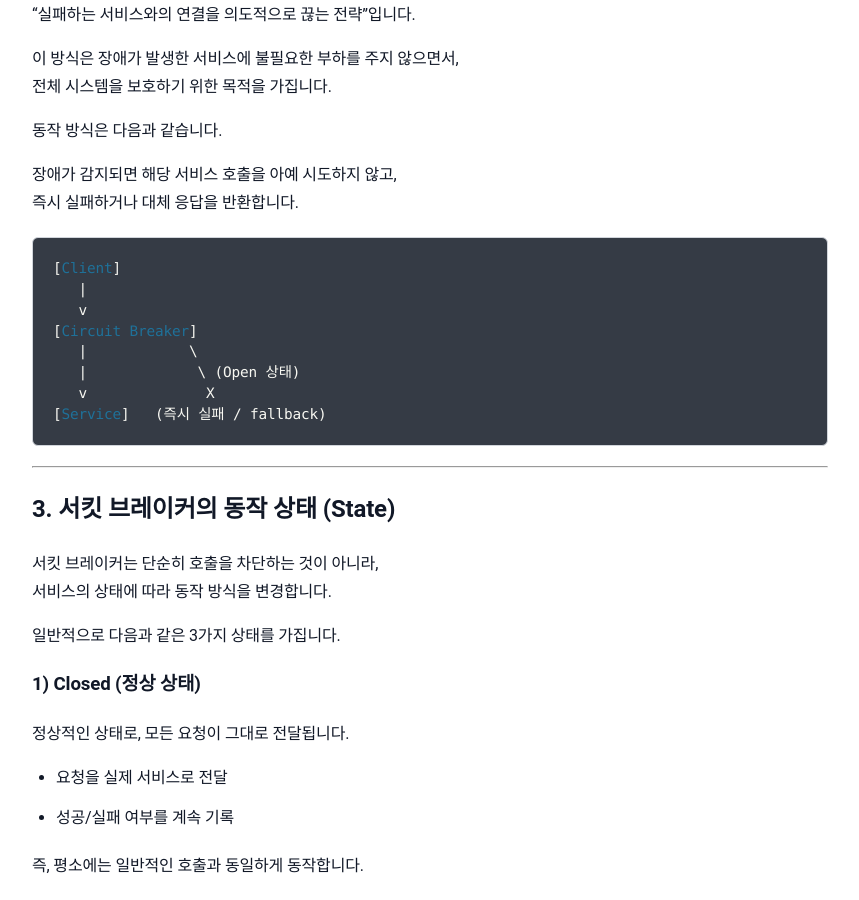
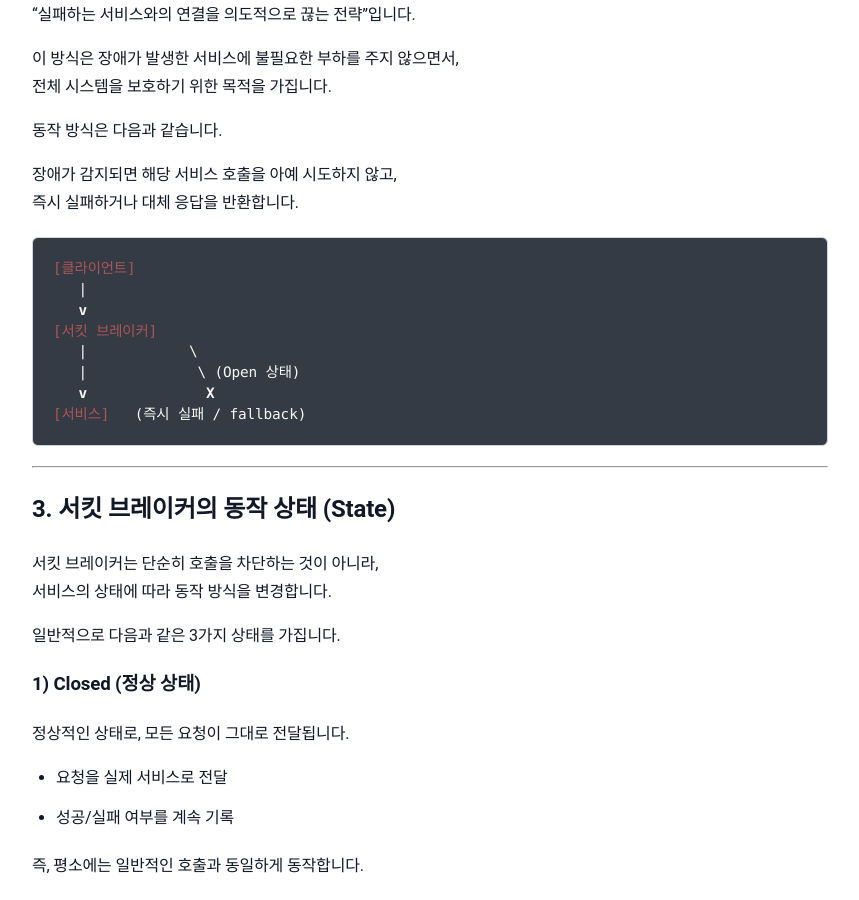
Before and after one commit to sanghoon-lee/sanghoon-lee.github.io, a Jekyll site: the page built from _posts/2026-04-01-circuitbreaker.md, in a window 1280 px wide and 900 px high, scrolled down 1706 px. Shown: the whole window, without its empty margins (210-1069 px from the left). Built offline with Jekyll 4.4.1, drawn with Linux system fonts in a browser that asks for light colours; nearby versions of some CDN libraries; comment, search, counter and statistics services are not loaded.

Commit message:
서킷브레이크 패턴 포스팅 추가

````diff
--- a/_posts/2026-04-01-circuitbreaker.md
+++ b/_posts/2026-04-01-circuitbreaker.md
@@ -75,14 +75,14 @@ API Gateway → 주문 서비스 → 결제 서비스 → 외부 PG
 즉시 실패하거나 대체 응답을 반환합니다.
 
 ```text
-[Client]
+[클라이언트]
    |
    v
-[Circuit Breaker]
+[서킷 브레이커]
    |            \
    |             \ (Open 상태)
    v              X
-[Service]   (즉시 실패 / fallback)
+[서비스]   (즉시 실패 / fallback)
 ```
 
 ---
````
